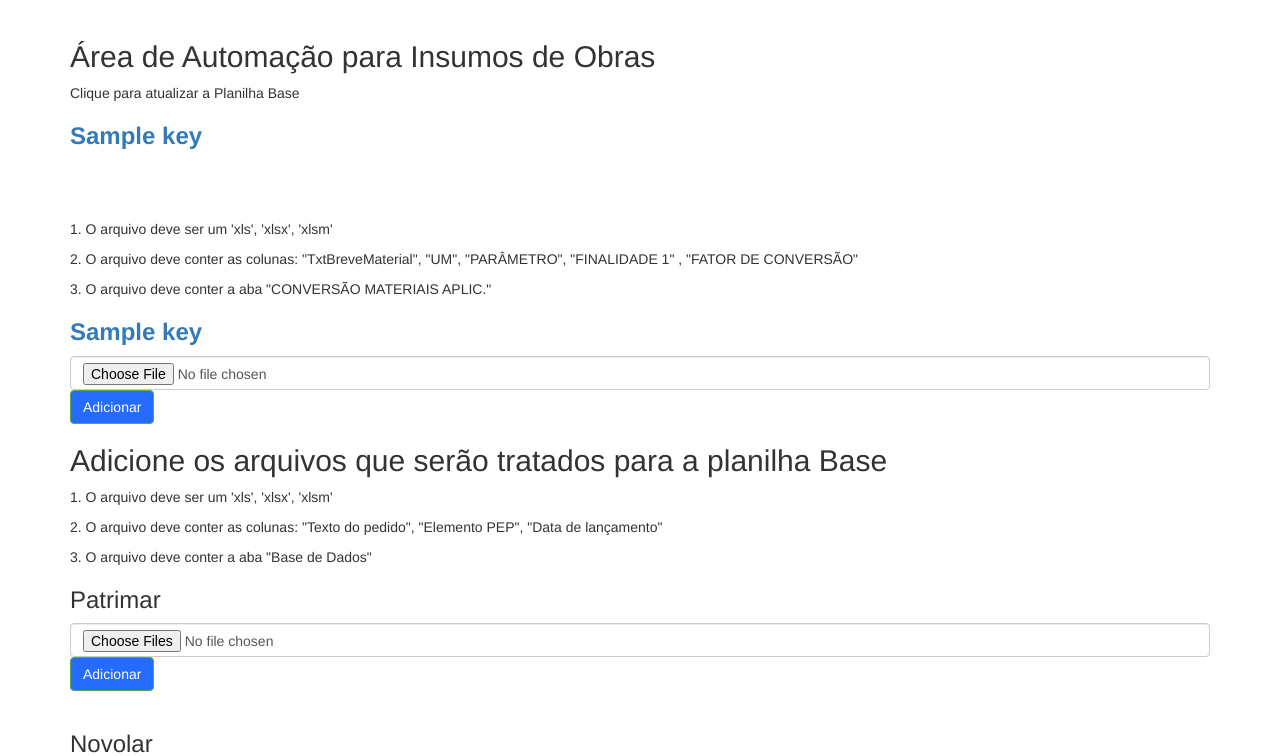
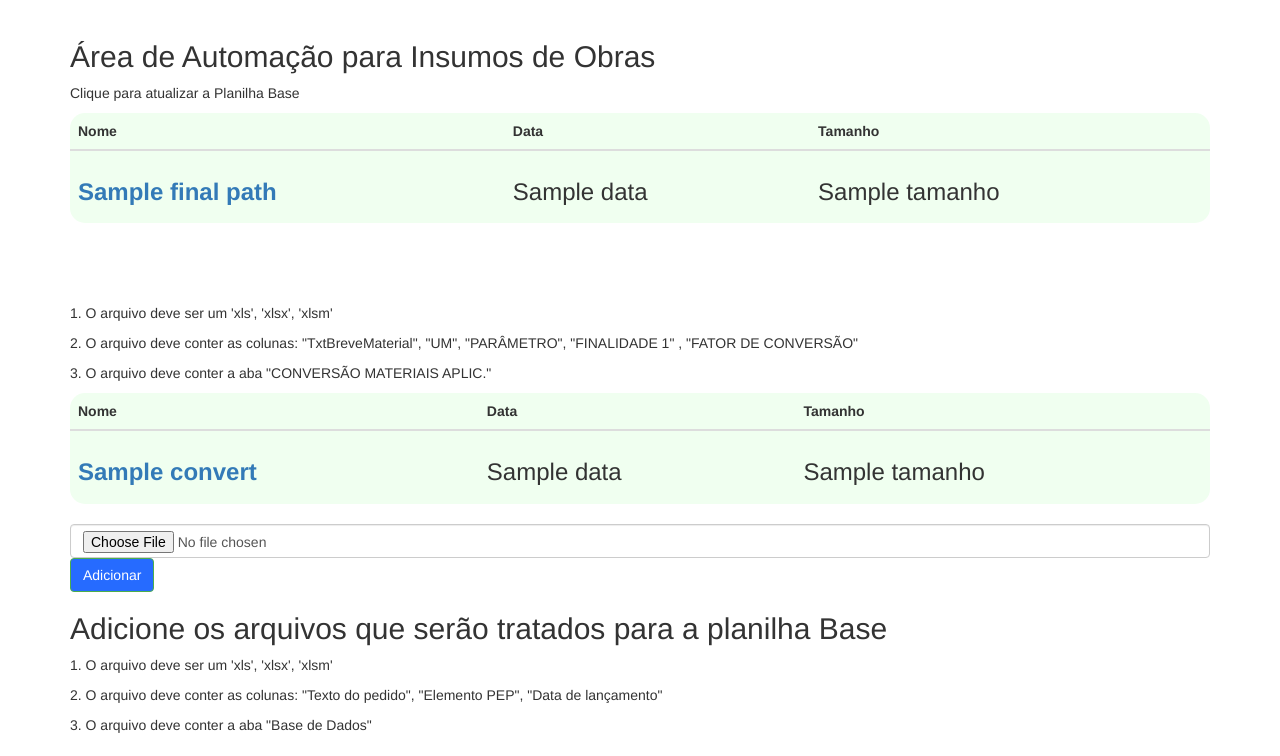
Before and after one commit to RenanMGX/Central_RPA, a Django app: template Central_RPA/insumosObras/templates/insumosObras_index.html in a window 1280 px wide. Shown: the part 52-808 px from the top of the page. Run offline with Django 5.2, Linux system fonts and the light colour scheme; the template is opened without the code that fills it: most values are stand-ins (such as "Sample title", 1, 10 or a date in 2020); some libraries are stand-ins or nearby versions.

Commit message:
ajustando visualizção dos arquivos no insumo de obra

```diff
--- a/Central_RPA/insumosObras/templates/insumosObras_index.html
+++ b/Central_RPA/insumosObras/templates/insumosObras_index.html
@@ -35,11 +35,25 @@ Insumos Obras
         <h2>Área de Automação para Insumos de Obras</h2>
         <p>Clique para atualizar a Planilha Base</p>
 
-        <div id="fileFinal_download">
-            {% for key, value in finalPath.items %}
-                <h3><a target="_blank"
-                        href="{% url 'insumosObras_download' %}?path={{ value }}"><strong>{{ key }}</strong></a></h3>
-            {% endfor %}
+        <table class="table" style="background-color: honeydew; border-radius: 15px;">
+            <thead>
+                <tr>
+                    <th>Nome</th>
+                    <th>Data</th>
+                    <th>Tamanho</th>
+                </tr>
+            </thead>
+            <tbody id="fileFinal_download">
+                <tr>
+                    <td><h3><a target="_blank" href="{% url 'insumosObras_download' %}?path={{ finalPath.path }}"><strong>{{ finalPath.name }}</strong></a></h3></td>
+                    <td><h3>{{ finalPath.data }}</h3></td>
+                    <td><h3>{{ finalPath.tamanho }}</h3></td>
+                </tr>
+            </tbody>
+        </table>
+
+
+
         </div>
         <div id="bt_atualizar" style="width:100%;display:flex;justify-content: center"></div>
         {% comment %} <button class="btn btn-success" onclick="atualizar()">Atualizar</button> {% endcomment %}
@@ -50,10 +64,29 @@ Insumos Obras
             <p>1. O arquivo deve ser um 'xls', 'xlsx', 'xlsm'</p>
             <p>2. O arquivo deve conter as colunas: "TxtBreveMaterial", "UM", "PARÂMETRO", "FINALIDADE 1" , "FATOR DE CONVERSÃO"</p>
             <p>3. O arquivo deve conter a aba "CONVERSÃO MATERIAIS APLIC."</p>
-            {% for key, value in convert.items %}
-            <h3><a target="_blank"
-                    href="{% url 'insumosObras_download' %}?path={{ value }}"><strong>{{ key }}</strong></a></h3>
-            {% endfor %}
+
+
+        <table class="table" style="background-color: honeydew; border-radius: 15px;">
+            <thead>
+                <tr>
+                    <th>Nome</th>
+                    <th>Data</th>
+                    <th>Tamanho</th>
+                </tr>
+            </thead>
+            <tbody>
+                <tr>
+                    <td><h3><a target="_blank" href="{% url 'insumosObras_download' %}?path={{ convert.path }}"><strong>{{ convert.name }}</strong></a></h3></td>
+                    <td><h3>{{ convert.data }}</h3></td>
+                    <td><h3>{{ convert.tamanho }}</h3></td>
+                </tr>
+            </tbody>
+        </table>
+
+
+
+
+
             <form action="{% url 'insumosObras_create' folder='convert' %}" method="POST" onsubmit="return enviar('file_conver')"
                 enctype="multipart/form-data" id="formulario_conver">
                 {% csrf_token %}
```
Also changed, not shown: Central_RPA/insumosObras/views.py (+22 -2 lines).
